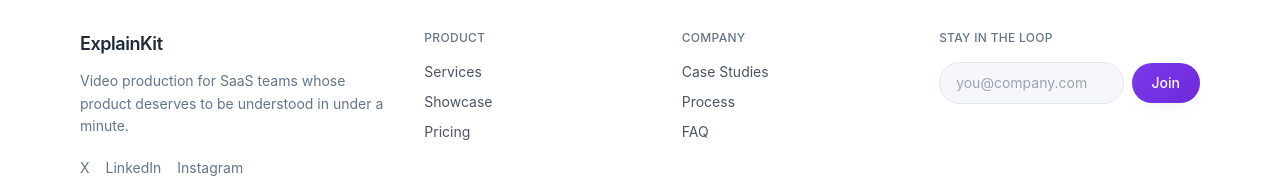
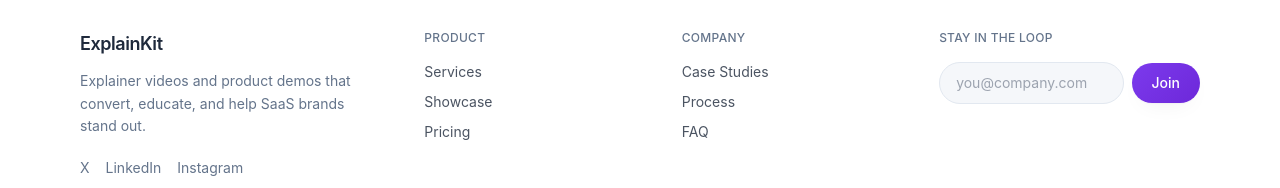
Before and after one commit to saurabhwebdew/explainkit, a Next.js app: page / in a window 1280 px wide. Shown: the part 9977-10165 px from the top of the page. Built offline with nearby package versions, Linux system fonts and the light colour scheme.

Commit message:
Update footer.tsx

```diff
--- a/components/home/footer.tsx
+++ b/components/home/footer.tsx
@@ -15,7 +15,7 @@
           <div>
             <p className="font-semibold tracking-tight text-lg">ExplainKit</p>
             <p className="mt-3 text-sm text-muted max-w-xs leading-relaxed">
-              Video production for SaaS teams whose product deserves to be understood in under a minute.
+              Explainer videos and product demos that convert, educate, and help SaaS brands stand out.
             </p>
             <div className="mt-5 flex items-center gap-4">
               {socials.map((s) => (
```
